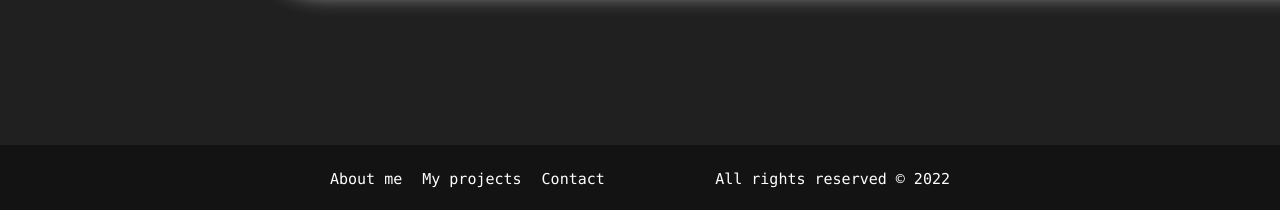
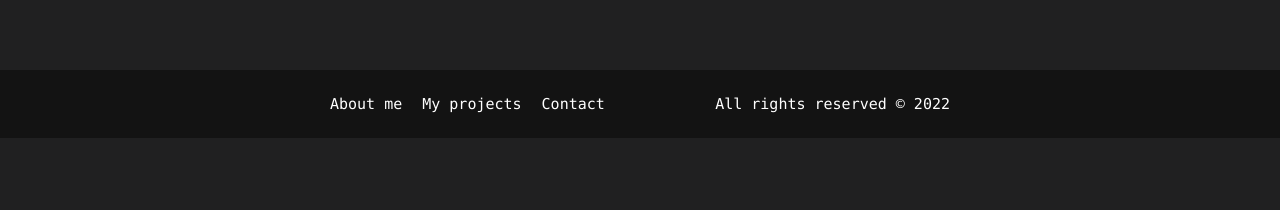
Before and after one commit to bl4drnnr/portfolio-page, a React (Create React App) app in the folder spa-portfolio/: page / in a window 1280 px wide. Shown: the part 1810-2020 px from the top of the page. After the commit the page ends 1948 px from the top, so only its background shows below. Built offline with nearby package versions, Linux system fonts and the light colour scheme.

Commit message:
styles fixes

```diff
--- a/spa-portfolio/src/Components/Footer.js
+++ b/spa-portfolio/src/Components/Footer.js
@@ -5,7 +5,7 @@ const styles = {
     width: '100%',
     backgroundColor: '#131313',
     position: 'absolute',
-    marginTop: 'calc(150vh + 75px)',
+    marginTop: 'calc(150vh)',
     zIndex: '2'
   },
   innerFooter: {
--- a/spa-portfolio/src/index.css
+++ b/spa-portfolio/src/index.css
@@ -34,12 +34,7 @@ code {
   border-radius: 65px;
   min-width: 1200px;
   transition: 0.5s;
-  box-shadow: 0 0 25px #fff;
   z-index: 1
-}
-
-.plainPage:hover {
-  box-shadow: 0 0 50px #038a03;
 }
 
 p {
@@ -84,7 +79,7 @@ p {
 }
 
 .peaceOfContent:hover {
-  box-shadow: 0 0 15px #ee9004;
+  box-shadow: 0 0 15px #fff;
   transform: scale(1.025);
   cursor: pointer;
 }
```
